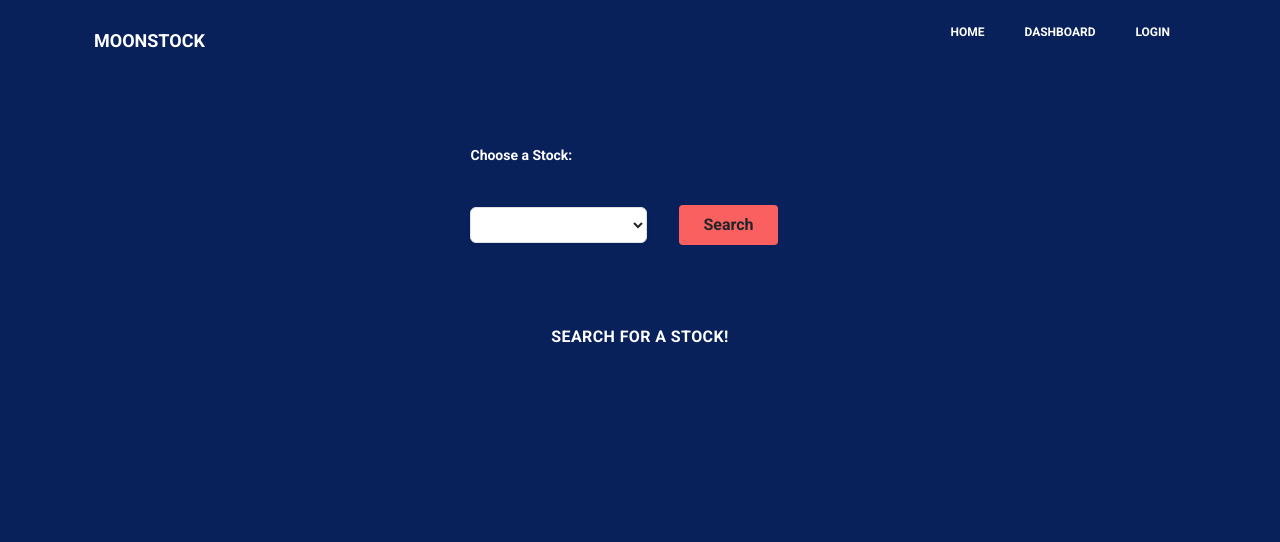
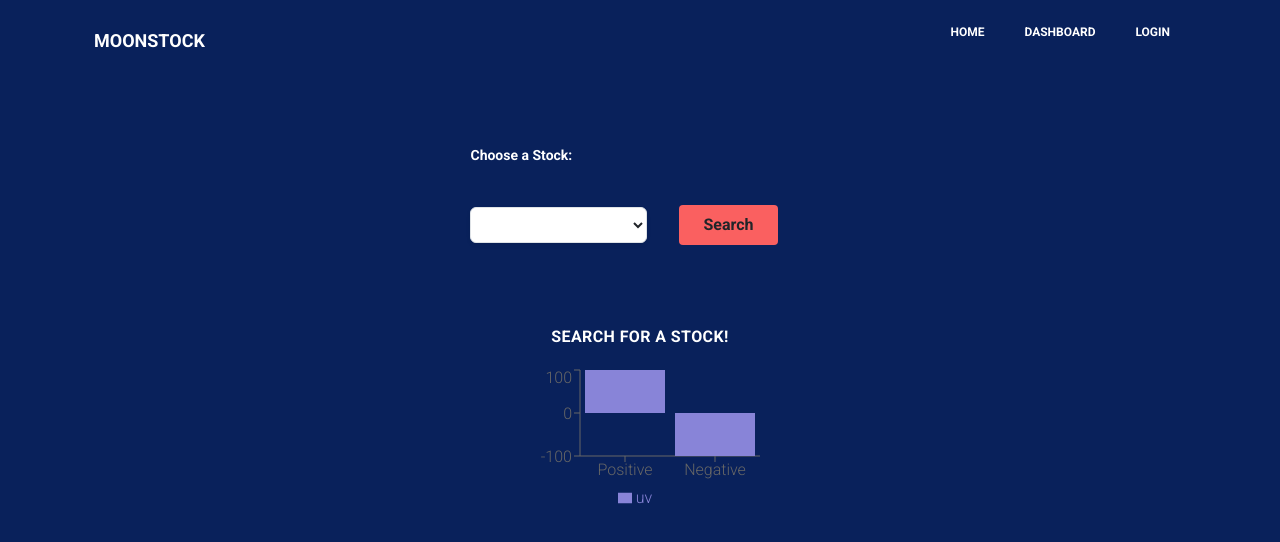
Before and after one commit to junaama/hackillinois, a React (Create React App) app in the folder frontend/: page /dashboard in a window 1280 px wide. Shown: the top 542 px of the page. Built offline with nearby package versions, Linux system fonts and the light colour scheme; no server answers.

Commit message:
Updated Positive and Negative Graph

```diff
--- a/frontend/package.json
+++ b/frontend/package.json
@@ -14,6 +14,7 @@
     "react-dom": "^17.0.2",
     "react-router-dom": "^5.2.0",
     "react-scripts": "4.0.3",
+    "recharts": "^2.0.9",
     "styled-components": "^5.2.3",
     "web-vitals": "^1.0.1"
   },
--- a/frontend/src/components/Dashboard/Dashboard.js
+++ b/frontend/src/components/Dashboard/Dashboard.js
@@ -2,6 +2,7 @@
 import Navbar from "../Layout/Nav";
 import SearchBar from "../SearchBar";
 import Card from "../Stock/StockCard";
+import BarGraph from "../Stock/horizontalBar"
 
 const Dashboard = (props) => {
   return (
@@ -18,6 +19,11 @@ const Dashboard = (props) => {
           </p>
         )}
       </div>
+      <div>
+        <BarGraph/>
+      </div>
+
+
     </div>
   );
 };
--- /dev/null
+++ b/frontend/src/components/Stock/horizontalBar.js
@@ -0,0 +1,28 @@
+import React from "react";
+import { BarChart, Bar, XAxis, YAxis, Tooltip, Legend} from "recharts";
+
+const data = [
+  {
+    name: "Positive",
+    uv: 100,
+  },
+  {
+    name: "Negative",
+    uv: -100,
+  },
+];
+
+export default function App() {
+  return (
+  <div className="flex items-center justify-center">
+    <BarChart barCategoryGap={5}
+     width={250} height={150} data={data} >
+      <XAxis dataKey="name" />
+      <YAxis />
+      <Tooltip />
+      <Legend />
+      <Bar layout="horizontal" dataKey="uv" fill="#8884d8" />
+    </BarChart>
+    </div>
+  );
+}
```
